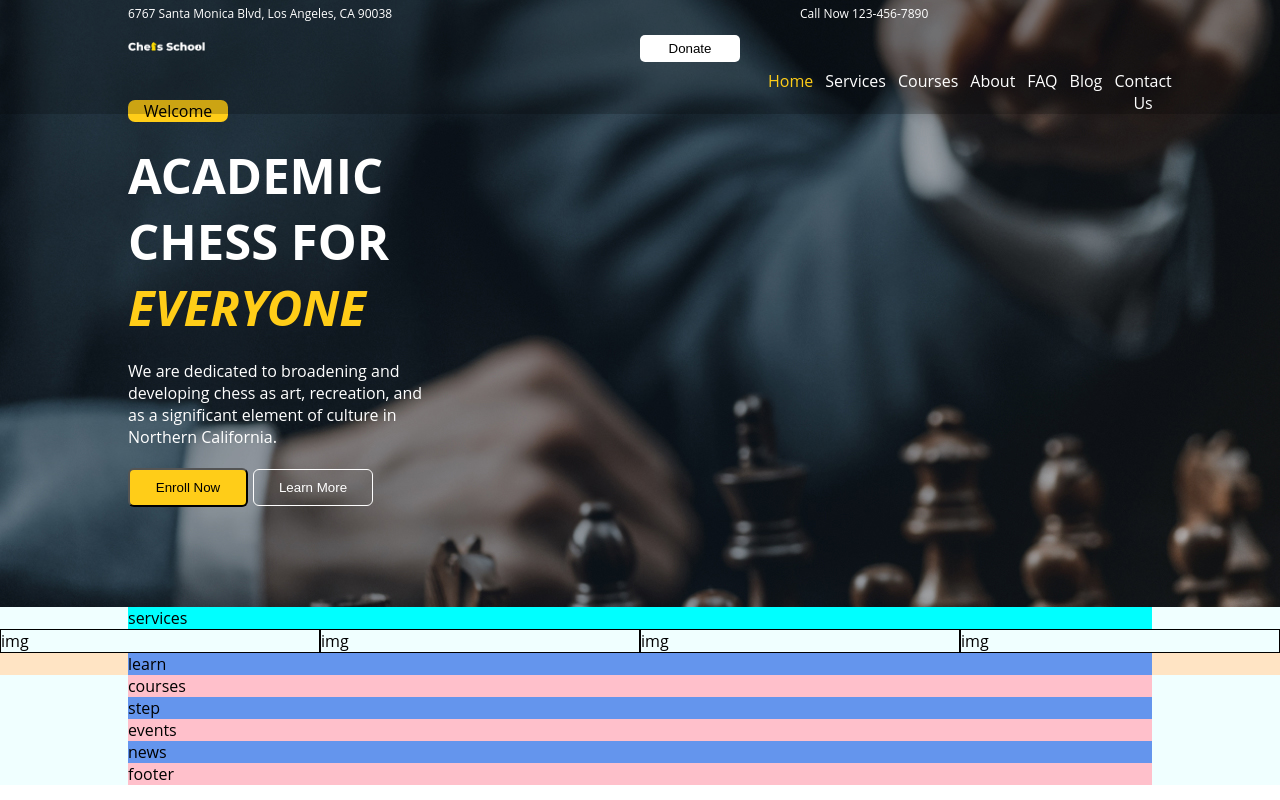
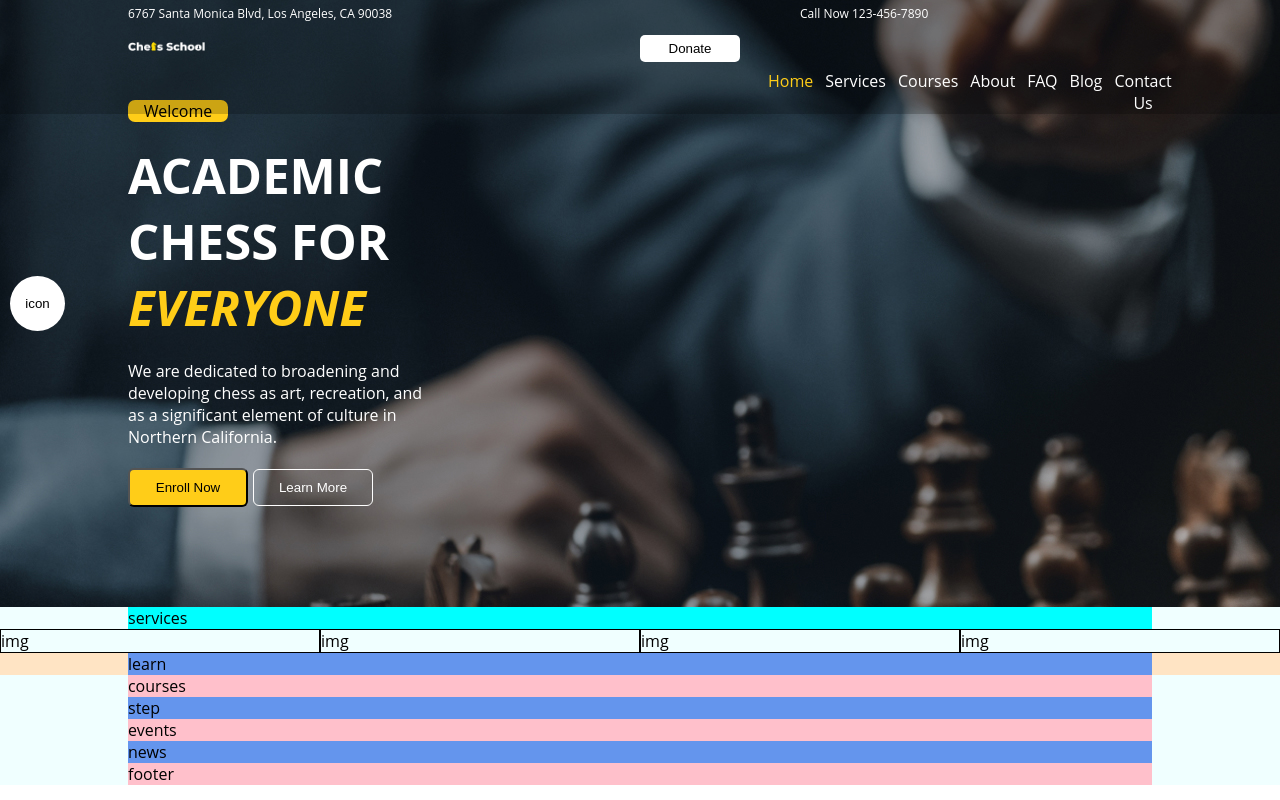
Before and after one commit to Asiaviscardi/proj-html-vuejs, a Vue app: page / in a window 1280 px wide. Built offline with nearby package versions, Linux system fonts and the light colour scheme.

Commit message:
inserimento button

```diff
--- a/src/components/Header.vue
+++ b/src/components/Header.vue
@@ -67,6 +67,12 @@ export default {
     </div>
 
     <div class="second-section">
+
+        <div class="button-container">
+
+            <button>icon</button>
+
+        </div>
 
         <div class="jumbo">
 
@@ -177,6 +183,26 @@ export default {
     display: flex;
     justify-content: center;
     background-image: url(../assets/images/mt-2236-home-bg1.jpg);
+    position: relative;
+
+    .button-container{
+        width: 55px;
+        display: flex;
+        align-self: center;
+        position: absolute;
+        left: 0px;
+        margin: 10px;
+
+        button{
+            width: 100%;
+            height: 55px;
+            border-radius: 50%;
+            background-color: white;
+            border: none;
+            cursor: pointer;
+
+        }
+    }
 
     .jumbo{
         width: 80%;
```
